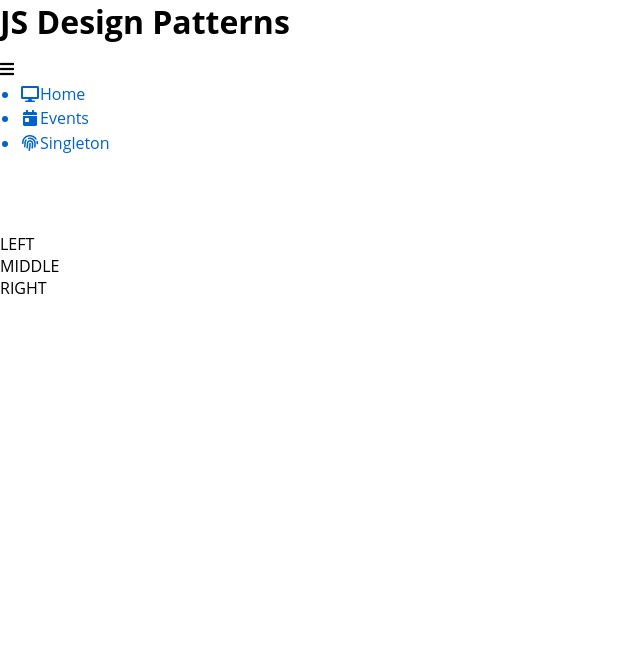
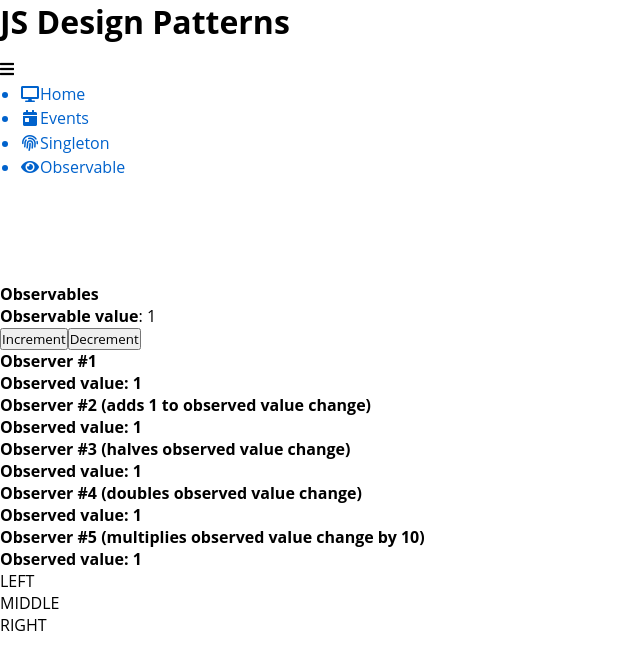
Before and after one commit to BGZStephen/JS-design-patterns-workshop, a React app: page /observable in a window 1280 px wide. Shown: the top 670 px of the page, without its empty margins (0-640 px from the left). Built offline with nearby package versions, Linux system fonts and the light colour scheme.

Commit message:
migrate observables to new dashboard layout

```diff
--- a/src/components/dashboard/dashboard.tsx
+++ b/src/components/dashboard/dashboard.tsx
@@ -5,6 +5,7 @@ import DashboardMenu from '../menu/menu';
 import './dashboard.scss'
 import Events from '../events/events';
 import Singleton from '../singleton/singleton';
+import Observable from '../observable/observable';
 
 class Dashboard extends React.Component<RouteComponentProps<{}>> {
   render() {
@@ -17,6 +18,7 @@ class Dashboard extends React.Component<RouteComponentProps<{}>> {
           <Switch>
             <Route path="/events" component={Events} />
             <Route path="/singleton" component={Singleton} />
+            <Route path="/observable" component={Observable} />
           </Switch>
         </div>
       </div>
--- a/src/components/menu/menu.tsx
+++ b/src/components/menu/menu.tsx
@@ -38,10 +38,16 @@ class DashboardMenu extends React.Component<Props, DashboardMenuState> {
         link: '/events',
       },
       {
-        id: 'singletons',
+        id: 'singleton',
         label: 'Singleton',
         icon: 'fas fa-fingerprint fa-fw',
         link: '/singleton',
+      },
+      {
+        id: 'observable',
+        label: 'Observable',
+        icon: 'fas fa-eye fa-fw',
+        link: '/observable',
       },
     ];
 
--- /dev/null
+++ b/src/components/observable/observable.scss
@@ -0,0 +1,9 @@
+.observable-view {
+  .actions-container {
+    margin-top: 10px;
+
+    .btn {
+      margin-right: 10px;
+    }
+  }
+}
--- /dev/null
+++ b/src/components/observable/observable.tsx
@@ -0,0 +1,145 @@
+import * as React from 'react';
+import ValueManager from '../../services/observable';
+
+import './observable.scss'
+
+interface Props {}
+
+interface State {
+  observedValue1: number;
+  observedValue2: number;
+  observedValue3: number;
+  observedValue4: number;
+  observedValue5: number;
+}
+
+class Observable extends React.Component<Props, State> {
+  constructor(props: Props) {
+    super(props)
+
+    this.state = {
+      observedValue1: ValueManager.getCurrentValue(),
+      observedValue2: ValueManager.getCurrentValue(),
+      observedValue3: ValueManager.getCurrentValue(),
+      observedValue4: ValueManager.getCurrentValue(),
+      observedValue5: ValueManager.getCurrentValue(),
+    }
+  }
+  render() {
+    const { observedValue1, observedValue2, observedValue3, observedValue4, observedValue5 } = this.state;
+    return (
+      <div className="container full-height observable-view">
+        <div className="row">
+          <div className="col col-6">
+            <div className="panel panel-primary">
+              <div className="panel-heading">
+                <strong>Observables</strong>
+              </div>
+              <div className="panel-body">
+                <p><strong>Observable value</strong>: {ValueManager.getCurrentValue()}</p>
+                <div className="actions-container">
+                  <button className="btn btn-primary" onClick={() => ValueManager.incrementValue()}>Increment</button>
+                  <button className="btn btn-danger" onClick={() => ValueManager.decrementValue()}>Decrement</button>
+                </div>
+              </div>
+            </div>
+          </div>
+          <div className="col col-6">
+            <div className="panel panel-info">
+              <div className="panel-heading">
+                <strong>Observer #1</strong>
+              </div>
+              <div className="panel-body">
+                <strong>Observed value: {observedValue1}</strong>
+              </div>
+            </div>
+          </div>
+        </div>
+        <div className="row">
+          <div className="col col-6">
+            <div className="panel panel-info">
+              <div className="panel-heading">
+                <strong>Observer #2 (adds 1 to observed value change)</strong>
+              </div>
+              <div className="panel-body">
+                <strong>Observed value: {observedValue2}</strong>
+              </div>
+            </div>
+          </div>
+          <div className="col col-6">
+            <div className="panel panel-info">
+              <div className="panel-heading">
+                <strong>Observer #3 (halves observed value change)</strong>
+              </div>
+              <div className="panel-body">
+                <strong>Observed value: {observedValue3}</strong>
+              </div>
+            </div>
+          </div>
+        </div>
+        <div className="row">
+          <div className="col col-6">
+            <div className="panel panel-info">
+              <div className="panel-heading">
+                <strong>Observer #4 (doubles observed value change)</strong>
+              </div>
+              <div className="panel-body">
+                <strong>Observed value: {observedValue4}</strong>
+              </div>
+            </div>
+          </div>
+          <div className="col col-6">
+            <div className="panel panel-info">
+              <div className="panel-heading">
+                <strong>Observer #5 (multiplies observed value change by 10)</strong>
+              </div>
+              <div className="panel-body">
+                <strong>Observed value: {observedValue5}</strong>
+              </div>
+            </div>
+          </div>
+        </div>
+      </div>
+    );
+  }
+
+  componentDidMount = () => {
+    const setObservableOne = () => {
+      ValueManager.observe({
+        onData: (value: number) => this.setState({observedValue1: value})
+      })
+    }
+
+    const setObservableTwo = () => {
+      ValueManager.observe({
+        onData: (value: number) => this.setState({observedValue2: value + 1})
+      })
+    }
+
+    const setObservableThree = () => {
+      ValueManager.observe({
+        onData: (value: number) => this.setState({observedValue3: value / 2})
+      })
+    }
+
+    const setObservableFour = () => {
+      ValueManager.observe({
+        onData: (value: number) => this.setState({observedValue4: value * 2})
+      })
+    }
+
+    const setObservableFive = () => {
+      ValueManager.observe({
+        onData: (value: number) => this.setState({observedValue5: value * 10})
+      })
+    }
+
+    setObservableOne();
+    setObservableTwo();
+    setObservableThree();
+    setObservableFour();
+    setObservableFive();
+  }
+}
+
+export default Observable;
--- /dev/null
+++ b/src/services/observable.ts
@@ -0,0 +1,41 @@
+interface Observer {
+  onData: Function;
+}
+
+class ValueManager {
+  private observers: Observer[];
+  private value: number;
+
+  constructor() {
+    this.value = 1;
+    this.observers = [];
+  }
+
+  incrementValue() {
+    if (this.observers) {
+      this.value += 1;
+      for (const observer of this.observers) {
+        observer.onData(this.value)
+      }
+    }
+  }
+
+  decrementValue() {
+    if (this.observers) {
+      this.value -= 1;
+      for (const observer of this.observers) {
+        observer.onData(this.value)
+      }
+    }
+  }
+
+  getCurrentValue() {
+    return this.value;
+  }
+
+  observe(observer: Observer) {
+    this.observers.push(observer);
+  }
+}
+
+export default new ValueManager();
```
Also changed, not shown: observables/index.html (deleted, +0 -22 lines), observables/index.js (deleted, +0 -76 lines).
